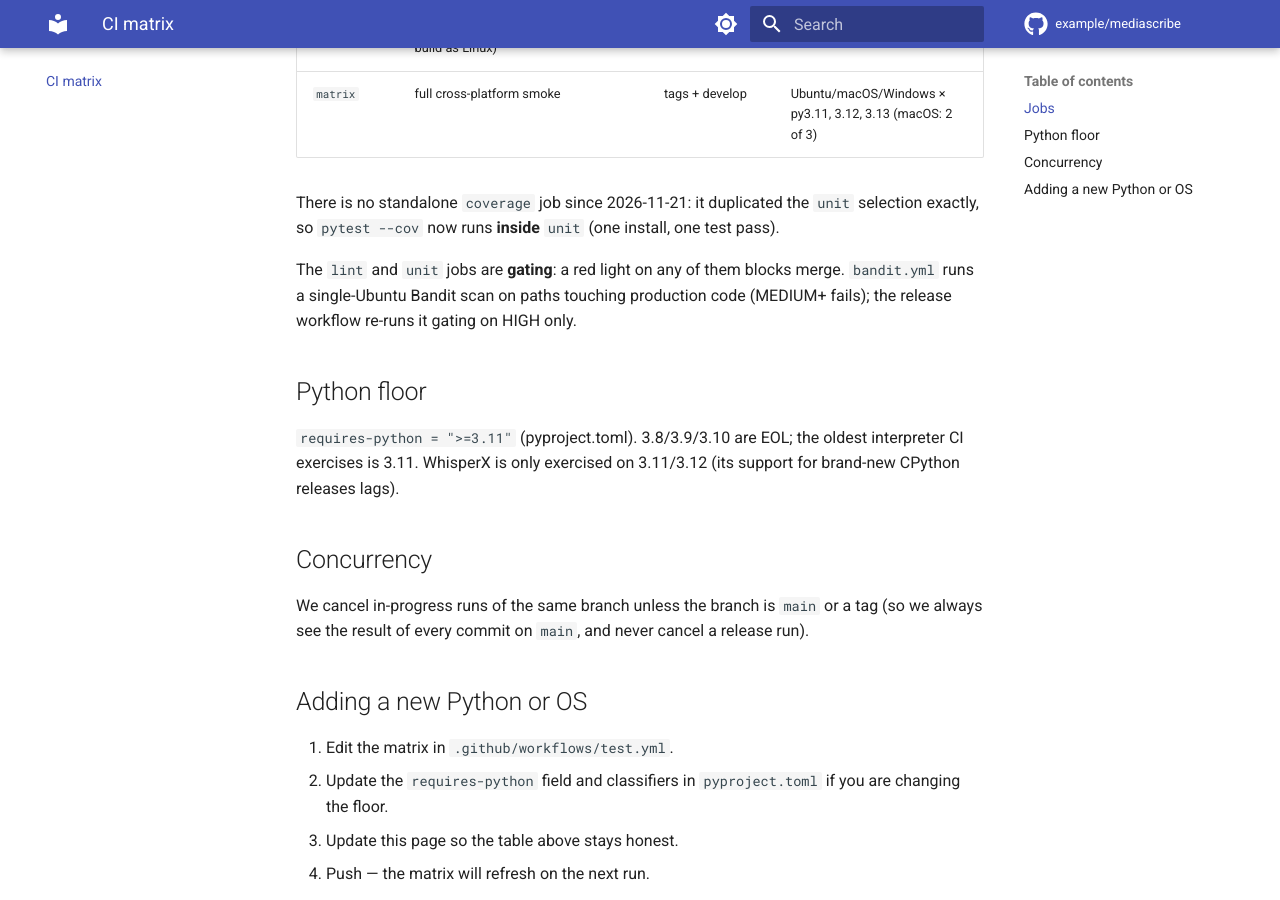
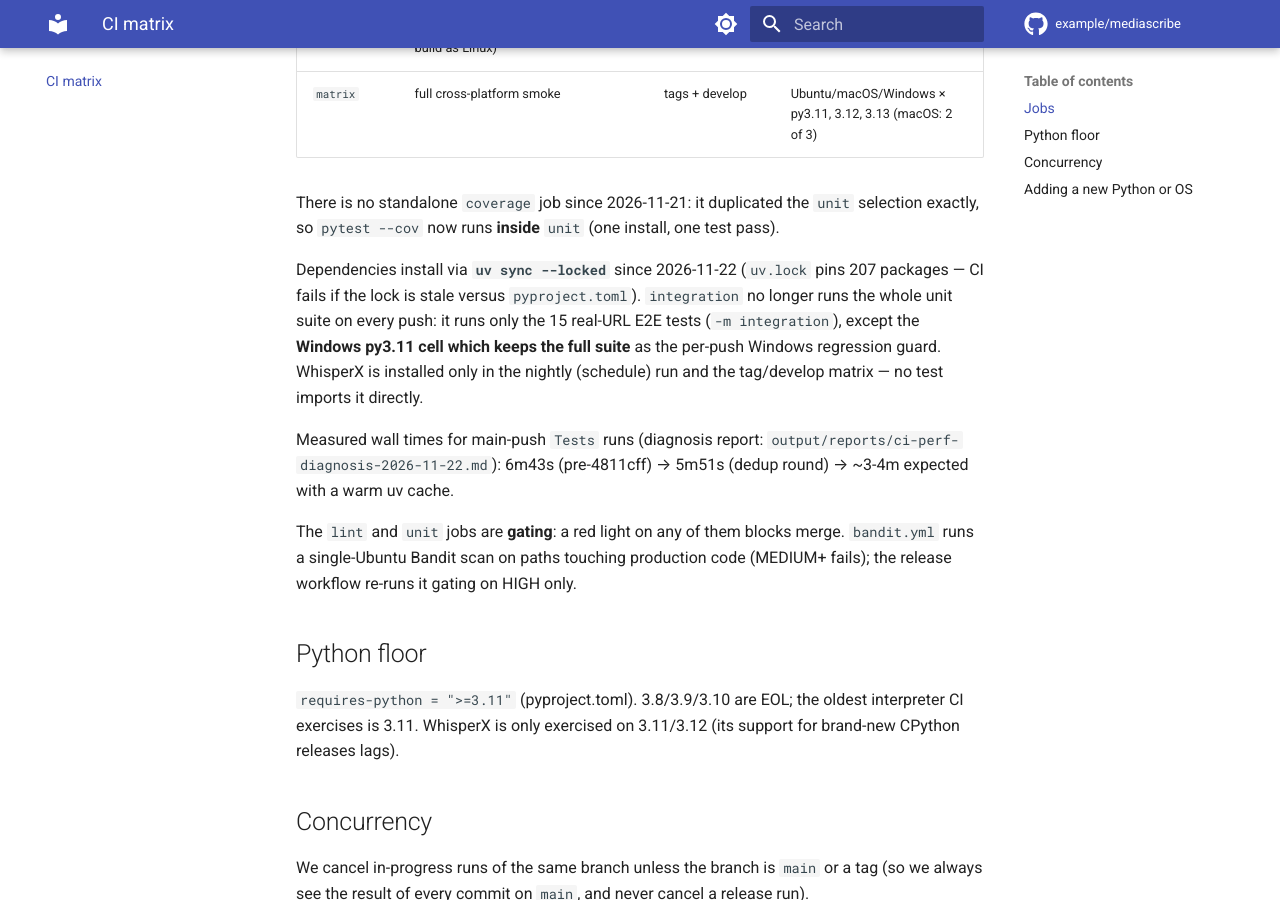
Before and after one commit to 1273984347/mediascribe, an MkDocs documentation site: the page built from docs/ci-matrix.md, in a window 1280 px wide and 900 px high, scrolled down 706 px. Built offline with MkDocs 1.6.1 and Material for MkDocs 9.7.7, drawn with Linux system fonts in a browser that asks for light colours; comment, search, counter and statistics services are not loaded; the version menu is left out.

Commit message:
docs(ci): ci-matrix.md 同步 uv.lock/integration 收窄/whisperx 兜底与实测墙钟

```diff
--- a/docs/ci-matrix.md
+++ b/docs/ci-matrix.md
@@ -16,6 +16,19 @@ the full matrix. Source of truth: `.github/workflows/test.yml`.
 There is no standalone `coverage` job since 2026-11-21: it duplicated
 the `unit` selection exactly, so `pytest --cov` now runs **inside**
 `unit` (one install, one test pass).
+
+Dependencies install via **`uv sync --locked`** since 2026-11-22
+(`uv.lock` pins 207 packages — CI fails if the lock is stale versus
+`pyproject.toml`).  `integration` no longer runs the whole unit suite
+on every push: it runs only the 15 real-URL E2E tests (`-m integration`),
+except the **Windows py3.11 cell which keeps the full suite** as the
+per-push Windows regression guard.  WhisperX is installed only in the
+nightly (schedule) run and the tag/develop matrix — no test imports it
+directly.
+
+Measured wall times for main-push `Tests` runs (diagnosis report:
+`output/reports/ci-perf-diagnosis-2026-11-22.md`): 6m43s (pre-4811cff)
+→ 5m51s (dedup round) → ~3-4m expected with a warm uv cache.
 
 The `lint` and `unit` jobs are **gating**: a red light
 on any of them blocks merge.  `bandit.yml` runs a single-Ubuntu
```
